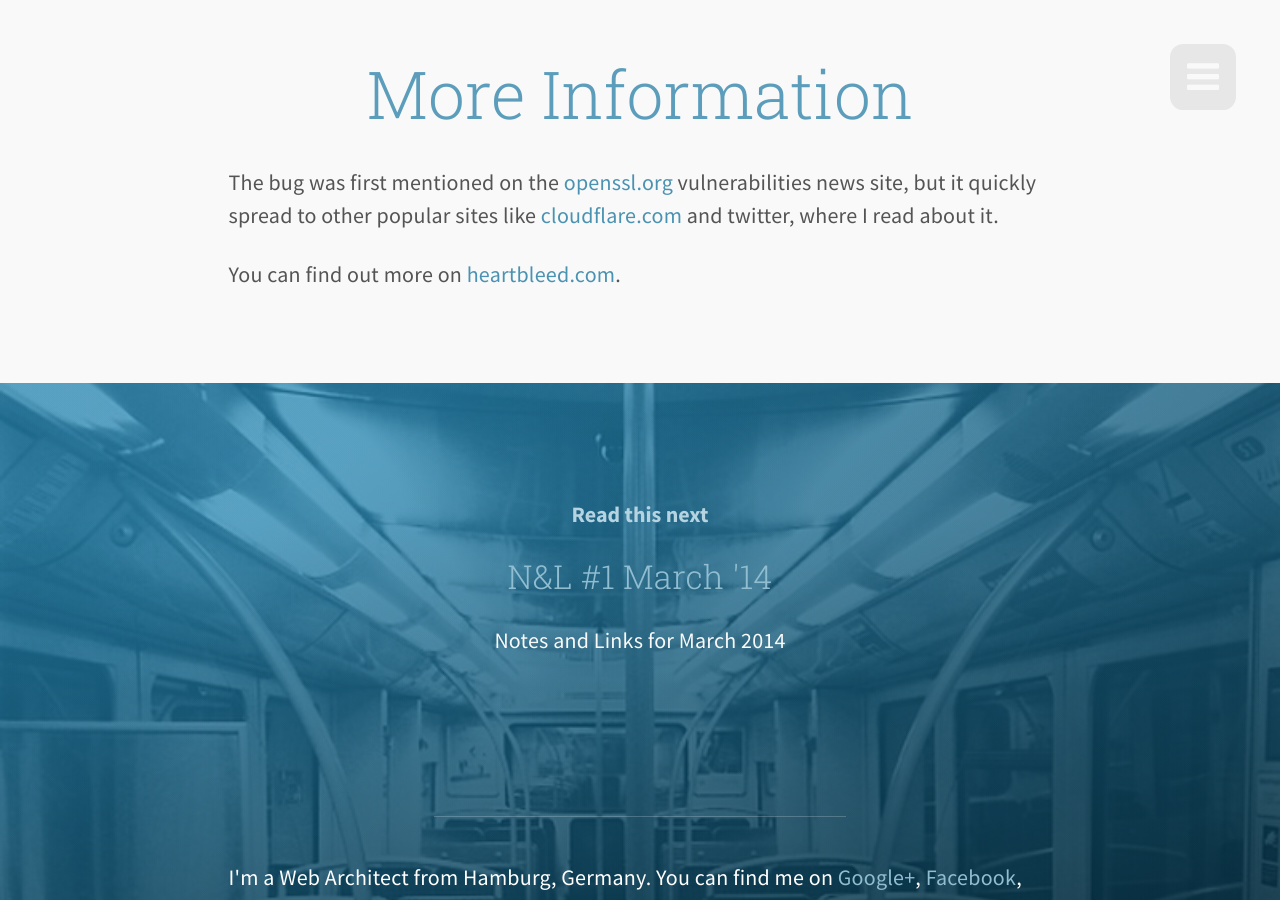
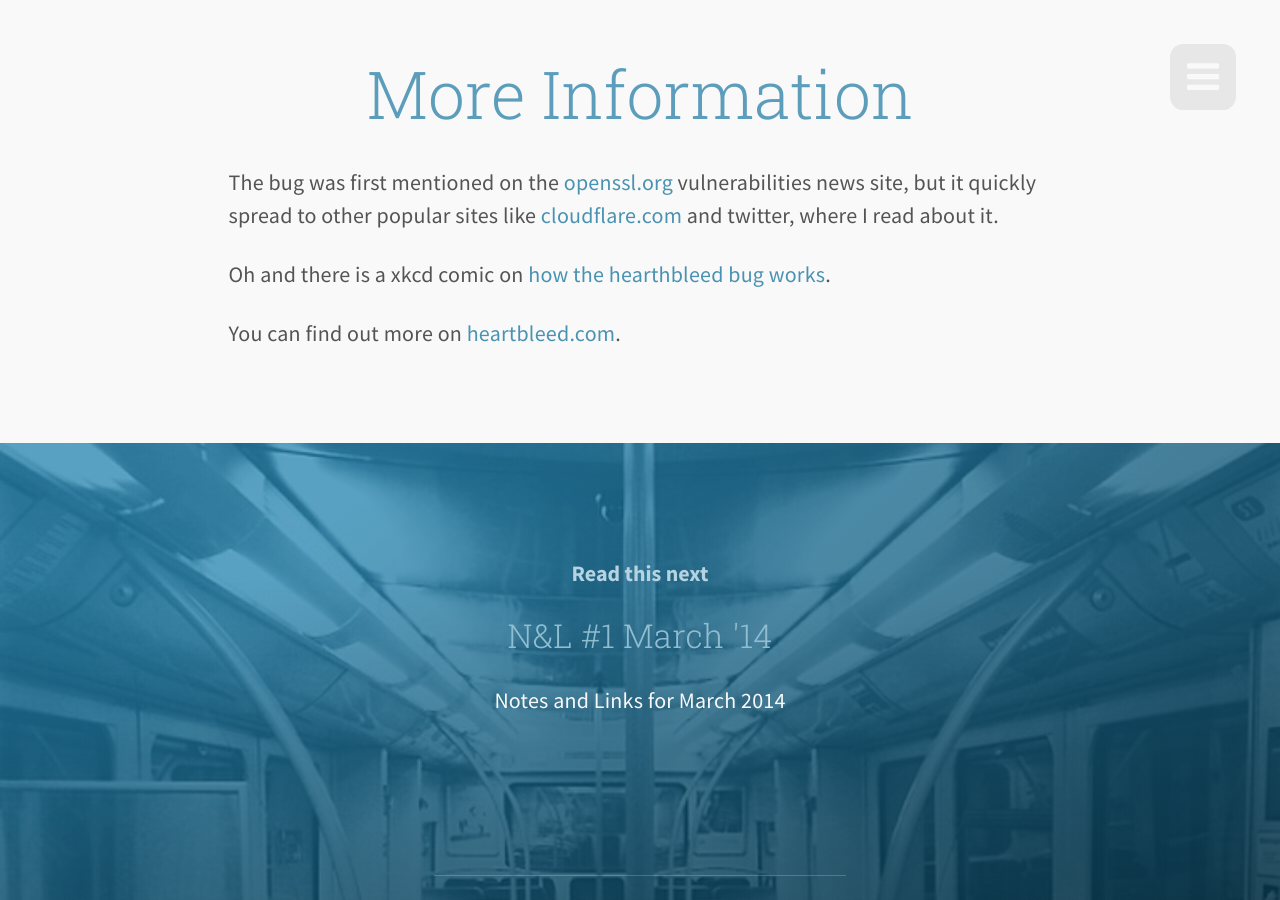
Before and after one commit to l4ci/l4ci.github.io, a Jekyll site: the page built from _posts/2014-04-10-the-heartbleed-bug.html, in a window 1280 px wide and 900 px high, scrolled down 2781 px. Built offline with Jekyll 4.4.1, drawn with Linux system fonts in a browser that asks for light colours; nearby versions of some CDN libraries; Markdown is read by kramdown in place of the engine named in the settings.

Commit message:
xkcd comic added

```diff
--- a/_posts/2014-04-10-the-heartbleed-bug.html
+++ b/_posts/2014-04-10-the-heartbleed-bug.html
@@ -65,6 +65,8 @@ excerpt:   There is a serious bug in the popular OpenSSL software. Wait, what do
       <h2>More Information</h2>
       <p>The bug was first mentioned on the <a href="https://www.openssl.org/news/secadv_20140407.txt">openssl.org</a> vulnerabilities news site, but it quickly spread to other popular sites like <a href="http://blog.cloudflare.com/staying-ahead-of-openssl-vulnerabilities">cloudflare.com</a> and twitter, where I read about it.</p>
 
+      <p>Oh and there is a xkcd comic on <a href="http://xkcd.com/1354/">how the hearthbleed bug works</a>.</p>
+
       <p>You can find out more on <a href="http://heartbleed.com/">heartbleed.com</a>.</p>
     </div>
   </section>
```
